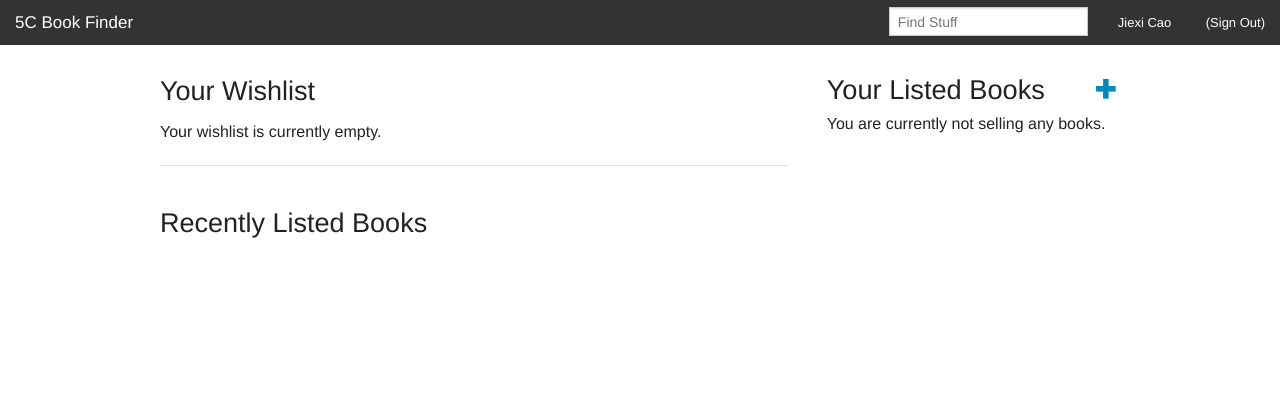
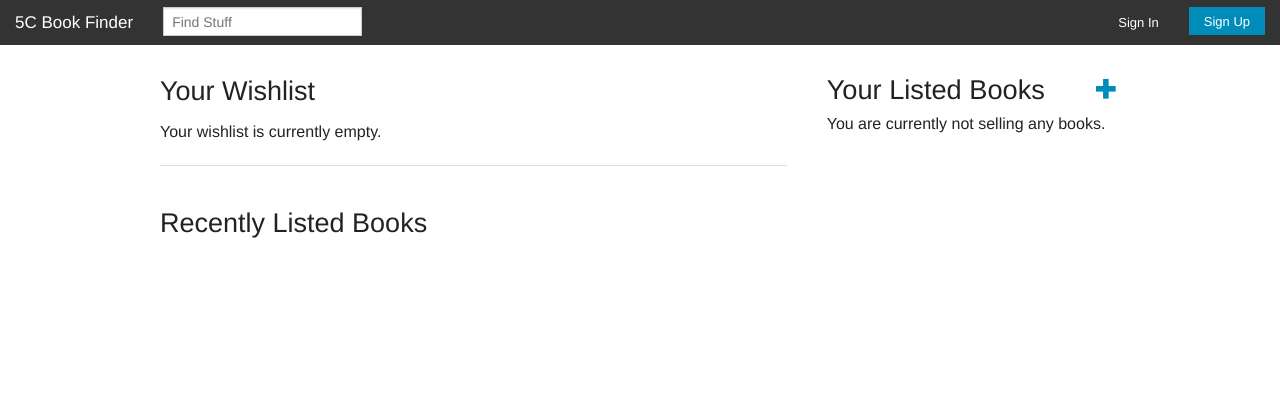
Before and after one commit to ghostling/5c-bookfinder, a Flask app: page / in a window 1280 px wide. Shown: the top 420 px of the page. Run offline with Flask 2, Linux system fonts and the light colour scheme; some libraries are stand-ins or nearby versions.

Commit message:
Added forms for sign in/sign up

```diff
--- a/templates/base.html
+++ b/templates/base.html
@@ -19,20 +19,88 @@
     </ul>
 
     <section class="top-bar-section">
-      <ul class="right">
+      <ul class="left">
         <li class="has-form">
           <div class="row collapse">
             <input type="text" placeholder="Find Stuff" class="searchbox">
           </div>
         </li>
+      </ul>
+      <ul class="right">
+        {% if session.user_id %}
         <li>
-          <a href="#" class="custom-link">Jiexi Cao</a>
-          <a href="#" class="custom-link">(Sign Out)</a>
+          <a href="{{ url_for('user/'+user.user_id) }}" class="custom-link">Jiexi Cao</a>
         </li>
+        <li>
+          <a href="{{ url_for('logout') }}" class="custom-link">(Sign Out)</a>
+        </li>
+        {% else %}
+        <li>
+          <a href="#" data-reveal-id="sign-in-modal">Sign In</a>
+        </li>
+        <li class="has-form">
+          <a href="#" data-reveal-id="sign-up-modal" class="button">Sign Up</a>
+        </li>
+        {% endif %}
       </ul>
     </section>
+  </nav>
 
-  </nav>
+  <div id="sign-in-modal" class="reveal-modal tiny" data-reveal>
+    <a class="close-reveal-modal">&#215;</a>
+    <form data-abide>
+    <div class="email-field">
+      <label>Email
+        <input type="email" placeholder="Enter your email">
+      </label>
+      <small class="error">Email must be valid.</small>
+    </div>
+    <div class="password-field">
+      <label>Password
+        <input type="password" placeholder="Please enter your password">
+      </label>
+    </div>
+    <center>
+      <a href="#" class="button small">Sign In</a>
+    </center>
+    </form>
+  </div>
+  <div id="sign-up-modal" class="reveal-modal tiny" data-reveal>
+    <a class="close-reveal-modal">&#215;</a>
+    <form data-abide>
+    <div class="name-field">
+      <label>Name
+        <input type="text" required pattern="[a-zA-Z]+ [a-zA-Z]+"
+            placeholder="Foo Bar">
+      </label>
+      <small class="error">Please just enter the first and last name.</small>
+    </div>
+    <div class="email-field">
+      <label>Email
+        <input type="email" placeholder="example@hmc.edu">
+      </label>
+      <small class="error">Email must be valid.</small>
+    </div>
+    <div class="tel-field">
+      <label>Phone Number
+        <input type="tel" required pattern="\d{3}[\-]\d{3}[\-]\d{4}"
+            placeholder="123-456-7890">
+      </label>
+      <small class="error">Phone number format must be valid.</small>
+    </div>
+    <div class="password-field">
+      <label>Password
+        <input type="password" required pattern=".{8}.*"
+            placeholder="Please enter your password">
+      </label>
+      <small class="error">Password must be at least 8 characters.</small>
+    </div>
+    </form>
+    <center>
+      <a href="#" class="button small">Sign Up</a>
+    </center>
+  </div>
+
   <section role="main" class="scroll-container main-body">
     {% block main_body %}
     {% endblock %}
@@ -54,6 +122,7 @@
   <script src="../static/js/foundation/foundation.js"></script>
   <script src="../static/js/foundation/foundation.reveal.js"></script>
   <script src="../static/js/foundation/foundation.tab.js"></script>
+  <script src="../static/js/foundation/foundation.abide.js"></script>
   <!-- Other JS plugins can be included here -->
 
   <script>
```
